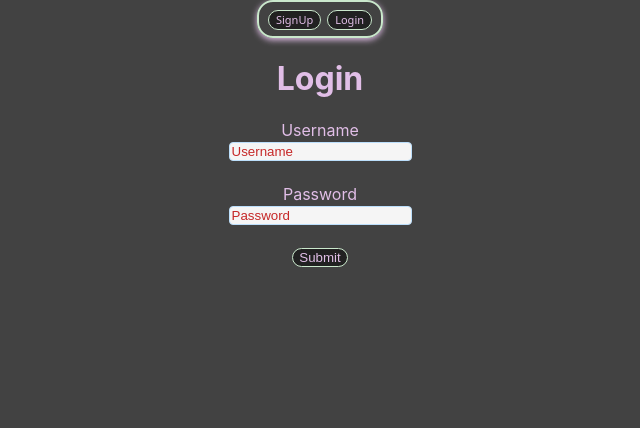
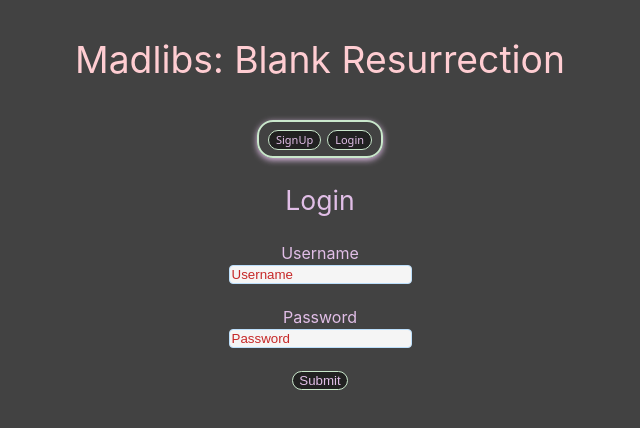
Before and after one commit to melonybox/madlibStoryFront, a React (Create React App) app: page /login in a window 1280 px wide. Shown: the top 428 px of the page, without its empty margins (320-960 px from the left). Built offline with nearby package versions, Linux system fonts and the light colour scheme; no server answers.

Commit message:
CSS / Text Edits

```diff
--- a/src/App.js
+++ b/src/App.js
@@ -39,6 +39,7 @@ class App extends Component {
     // }
     return (
       <div style={{display: "flex",justifyContent: "center",flexDirection: "column",alignItems: "center"}}>
+        <p className="titleSuperFont">Madlibs: Blank Resurrection</p>
         <NavBar />
         <Switch>
           <Route path="/signup" component={Signup}/>
--- a/src/components/login.js
+++ b/src/components/login.js
@@ -27,7 +27,7 @@ class Login extends Component {
     }
     return (
       <form onSubmit={this.handleSubmit} style={{display: "flex",justifyContent: "center",flexDirection: "column",alignItems: "center"}}>
-        <h1>Login</h1>
+        <p className="titleFont">Login</p>
 
         <label>Username</label>
         <input
--- a/src/components/signup.js
+++ b/src/components/signup.js
@@ -27,7 +27,7 @@ class Signup extends Component {
     }
     return (
       <form onSubmit={this.handleSubmit} style={{display: "flex",justifyContent: "center",flexDirection: "column",alignItems: "center"}}>
-        <h1>Sign Up For An Account</h1>
+        <p className="titleFont">SignUp For An Account</p>
 
         <label>Username</label>
         <input
--- a/src/index.css
+++ b/src/index.css
@@ -71,3 +71,9 @@ button:active, .button:active, a:active {
   font-size: 1.66rem;
   text-align: center;
 }
+
+.titleSuperFont {
+  font-size: 2.33rem;
+  text-align: center;
+  color: #FFCDD2;
+}
```
